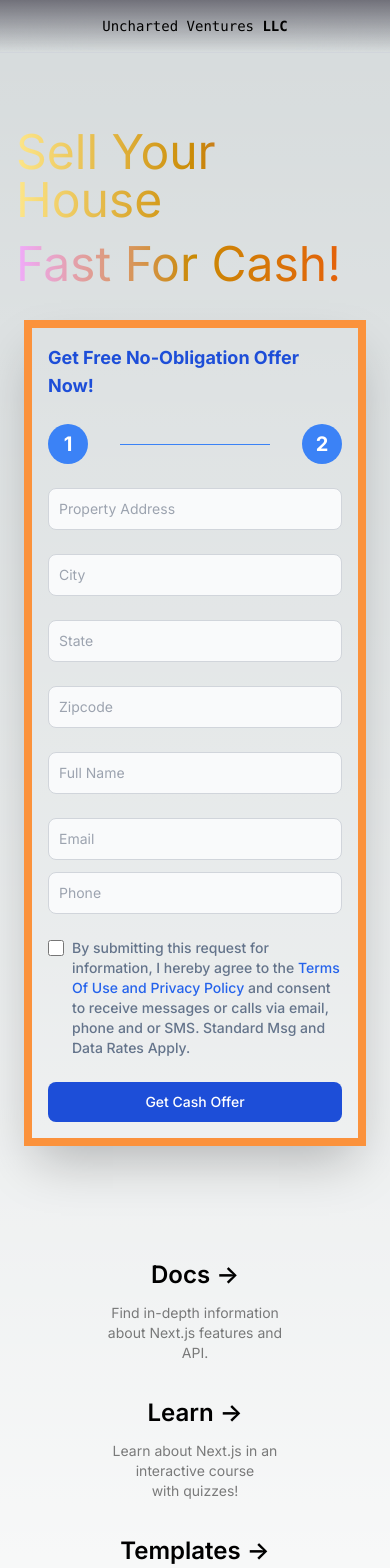
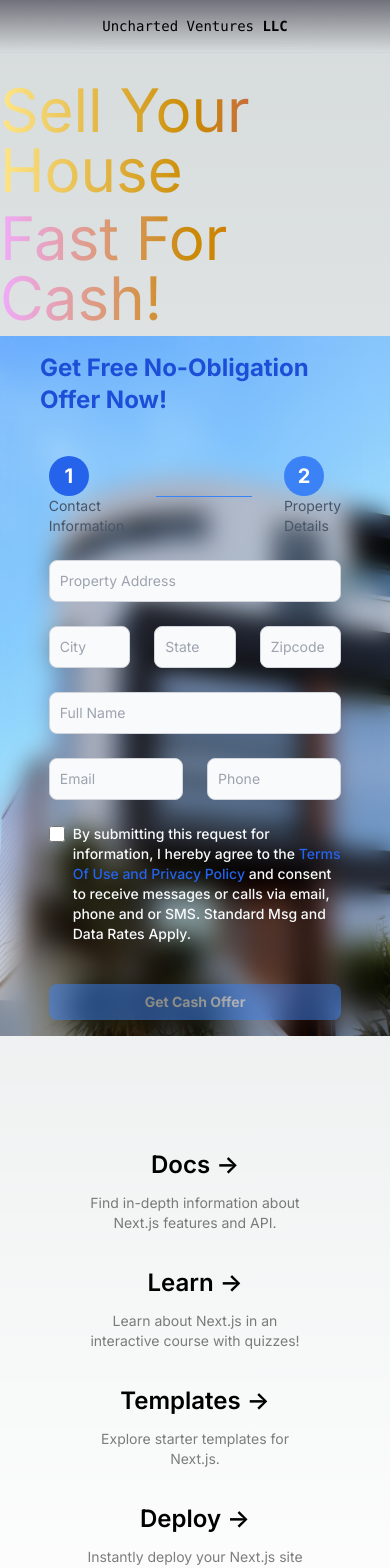
Before and after one commit to ainoyatov/uncharted-ventures, a Next.js app: page / in a window 390 px wide. Shown: the top 1568 px of the page. Built offline with nearby package versions, Linux system fonts and the light colour scheme.

Commit message:
mobile form updated

```diff
--- a/app/page.tsx
+++ b/app/page.tsx
@@ -4,7 +4,7 @@ import ContactMiniForm from "@/components/contact-forms/contactMini";
 
 export default function Home() {
   return (
-    <main className="flex min-h-screen flex-col items-center  py-24 md:p-0 p-4">
+    <main className="flex min-h-screen flex-col items-center py-4 md:p-0 lg:p-4 ">
       <div className="z-10 w-full  items-center justify-between font-mono text-sm 2xl:text-lg lg:flex 4xl:justify-center p-4">
         <p className="fixed lg:mb-4 left-0 top-0 flex w-full justify-center border-b border-gray-300 bg-gradient-to-b from-zinc-500 p-4 backdrop-blur-2xl dark:border-neutral-800 dark:bg-zinc-800/30 dark:from-inherit lg:static lg:w-auto  lg:rounded-xl lg:border lg:bg-gray-200 lg:p-4 lg:dark:bg-zinc-800/30">
           Uncharted Ventures&nbsp;
@@ -24,8 +24,8 @@ export default function Home() {
 
         <div className="absolute inset-0 grid grid-cols-2 place-items-center mx-2">
           <div className="flex flex-col space-y-4">
-            <h1 className="bg-gradient-to-r from-amber-200 via-yellow-600 to-orange-600 bg-clip-text text-transparent text-4xl md:text-5xl lg:text-6xl xl:text-7xl 2xl:text-8xl">Sell Your House</h1>
-            <h1 className="bg-gradient-to-r from-emerald-200 via-yellow-600 to-orange-600 bg-clip-text text-transparent text-4xl md:text-5xl lg:text-6xl xl:text-7xl 2xl:text-8xl">Fast For Cash!</h1>
+            <h1 className="bg-gradient-to-r from-white via-orange-600 to-white bg-clip-text text-transparent text-4xl md:text-5xl lg:text-6xl xl:text-7xl 2xl:text-8xl">Sell Your House</h1>
+            <h1 className="bg-gradient-to-r from-white via-orange-600 to-white bg-clip-text text-transparent text-4xl md:text-5xl lg:text-6xl xl:text-7xl 2xl:text-8xl">Fast For Cash!</h1>
           </div>
           <div className="max-w-md backdrop-blur-md">
             <ContactMiniForm />
@@ -33,13 +33,15 @@ export default function Home() {
         </div>
       </div>
 
-      <div className="flex flex-col items-center md:hidden">
-        <div className="">
-          <h1 className="mb-4 bg-gradient-to-r from-amber-200 via-yellow-600 to-fuchsia-600 bg-clip-text text-transparent text-5xl ">Sell Your House</h1>
-          <h1 className="bg-gradient-to-r from-fuchsia-300 via-yellow-600 to-orange-600 bg-clip-text text-transparent text-5xl ">Fast For Cash!</h1>
+      <div className="flex flex-col place-items-center py-8  md:hidden">
+        <div className="flex flex-col justify-center">
+          <h1 className="h-32 bg-gradient-to-r from-amber-200 via-yellow-600 to-fuchsia-600 bg-clip-text text-transparent text-6xl ">Sell Your House</h1>
+          <h1 className="h-32 bg-gradient-to-r from-fuchsia-300 via-yellow-600 to-orange-600 bg-clip-text text-transparent text-6xl ">Fast For Cash!</h1>
         </div>
-        <div className="p-2 py-8 max-w-4xl">
-          <ContactForm />
+        <div className=" bg-image-main bg-cover ">
+          <div className="backdrop-blur-md">
+            <ContactForm />
+          </div>
         </div>
       </div>
 
--- a/components/contact-forms/contactForm.jsx
+++ b/components/contact-forms/contactForm.jsx
@@ -1,63 +1,158 @@
 'use client'
 
-import CustomButton from '@/components/custom-buttons/customButton';
-
+import { useForm } from "react-hook-form";
+import { useState } from "react";
 
 const ContactForm = () => {
 
-    const handleSubmit = () => {
-        alert('Message Sent!!!')
+    const [isToggled, setIsToggled] = useState(false);
+    const {register, handleSubmit, reset} = useForm();
+
+    const toggle = () => {
+        setIsToggled(!isToggled);
+    }
+
+    const onSubmit = async (data) => {
+        console.log('Submit is working!')
     }
 
     return (
-        <form className='border-orange-400 border-8 p-4 shadow-2xl'>
-            <div className='mb-6 flex justify-center'>
-                <p className="text-blue-700 font-bold text-lg 2xl:text-2xl">Get Free No-Obligation Offer Now!</p>
+        <form onSubmit={handleSubmit(onSubmit)} className='flex flex-col items-center'>
+            <div className='mb-6 flex w-full max-xs:px-10 justify-center'>
+                <div className="text-blue-700 font-bold text-2xl py-4">Get Free No-Obligation Offer Now!</div>
             </div>
-            <div className='flex flex-row place-items-center mb-6'>
-                <div className='flex p-4 items-center justify-center w-10 h-10 bg-blue-500 text-white text-xl font-bold rounded-full'>1</div>
+            <div className='flex flex-row place-items-center mb-6 w-3/4'>
+                <div className="flex flex-col">
+                    <div className='flex p-4 items-center justify-center w-10 h-10 bg-blue-600 text-white text-xl font-bold rounded-full'>1</div>
+                    <div className="text-sm text-slate-600">Contact Information</div>
+                </div>
                 <div className='flex flex-col w-full h-px bg-blue-500 mx-8'></div>
-                <div className='flex p-4 items-center justify-center w-10 h-10 bg-blue-500 text-white text-xl font-bold rounded-full'>2</div>
-            </div>
-
-
-            <div className='mb-6'>
-                <input type="text"  className="bg-gray-50 border border-gray-300 text-gray-900 text-sm rounded-lg focus:ring-blue-500 focus:border-blue-500 block w-full p-2.5 dark:bg-gray-700 dark:border-gray-600 dark:placeholder-gray-400 dark:text-white dark:focus:ring-blue-500 dark:focus:border-blue-500" placeholder="Property Address" required />
-            </div>
-            <div className="grid gap-6 mb-6 md:grid-cols-3">
-                <div>
-                    <input type="text" id="first_name" className="bg-gray-50 border border-gray-300 text-gray-900 text-sm rounded-lg focus:ring-blue-500 focus:border-blue-500 block w-full p-2.5 dark:bg-gray-700 dark:border-gray-600 dark:placeholder-gray-400 dark:text-white dark:focus:ring-blue-500 dark:focus:border-blue-500" placeholder="City" required />
-                </div>
-                <div>
-                    <input type="text" id="last_name" className="bg-gray-50 border border-gray-300 text-gray-900 text-sm rounded-lg focus:ring-blue-500 focus:border-blue-500 block w-full p-2.5 dark:bg-gray-700 dark:border-gray-600 dark:placeholder-gray-400 dark:text-white dark:focus:ring-blue-500 dark:focus:border-blue-500" placeholder="State" required />
-                </div>
-                <div>
-                    <input type="text" id="company" className="bg-gray-50 border border-gray-300 text-gray-900 text-sm rounded-lg focus:ring-blue-500 focus:border-blue-500 block w-full p-2.5 dark:bg-gray-700 dark:border-gray-600 dark:placeholder-gray-400 dark:text-white dark:focus:ring-blue-500 dark:focus:border-blue-500" placeholder="Zipcode" required />
-                </div>
-
-            </div>
-            <div className="mb-6">
-                <input type="full-name" placeholder="Full Name" id="email" className="bg-gray-50 border border-gray-300 text-gray-900 text-sm rounded-lg focus:ring-blue-500 focus:border-blue-500 block w-full p-2.5 dark:bg-gray-700 dark:border-gray-600 dark:placeholder-gray-400 dark:text-white dark:focus:ring-blue-500 dark:focus:border-blue-500" required />
-            </div>
-
-            <div className="grid gap-3 mb-6 md:grid-cols-2">
-                <div>
-                    <input type="text" className="bg-gray-50 border border-gray-300 text-gray-900 text-sm rounded-lg focus:ring-blue-500 focus:border-blue-500 block w-full p-2.5 dark:bg-gray-700 dark:border-gray-600 dark:placeholder-gray-400 dark:text-white dark:focus:ring-blue-500 dark:focus:border-blue-500" placeholder="Email" required />
-                </div>
-                <div>
-                    <input type="text" className="bg-gray-50 border border-gray-300 text-gray-900 text-sm rounded-lg focus:ring-blue-500 focus:border-blue-500 block w-full p-2.5 dark:bg-gray-700 dark:border-gray-600 dark:placeholder-gray-400 dark:text-white dark:focus:ring-blue-500 dark:focus:border-blue-500" placeholder="Phone" required/>
+                <div className="flex flex-col">
+                    <div className='flex p-4 items-center justify-center w-10 h-10 bg-blue-500 text-white text-xl font-bold rounded-full'>2</div>
+                    <div className="text-sm text-slate-600">Property Details</div>
                 </div>
 
             </div>
 
-            <div className="flex items-start mb-6">
-                <div className="flex items-center h-5">
-                <input id="remember" type="checkbox" value="" className="w-4 h-4 border border-gray-300 rounded bg-gray-50 focus:ring-3 focus:ring-blue-300 dark:bg-gray-700 dark:border-gray-600 dark:focus:ring-blue-600 dark:ring-offset-gray-800" required />
+
+            <div className='mb-6 w-3/4'>
+                <label htmlFor="property-address"></label>
+                <input
+                    type="text"
+                    className="bg-gray-50 border border-gray-300 text-gray-900 text-sm rounded-lg focus:ring-blue-500 focus:border-blue-500 block w-full p-2.5 dark:bg-gray-700 dark:border-gray-600 dark:placeholder-gray-400 dark:text-white dark:focus:ring-blue-500 dark:focus:border-blue-500"
+                    placeholder="Property Address"
+                    required
+                    {...register('property-address')}
+                />
+            </div>
+            <div className="grid gap-6 mb-6 grid-cols-3 w-3/4">
+                <div>
+                    <label htmlFor="city"></label>
+                    <input
+                        type="text"
+                        className="bg-gray-50 border border-gray-300 text-gray-900 text-sm rounded-lg focus:ring-blue-500 focus:border-blue-500 block w-full p-2.5 dark:bg-gray-700 dark:border-gray-600 dark:placeholder-gray-400 dark:text-white dark:focus:ring-blue-500 dark:focus:border-blue-500"
+                        placeholder="City"
+                        required
+                        {...register('city')}
+                    />
                 </div>
-                <label htmlFor="remember" className="ms-2 text-sm font-medium text-slate-500 md:text-slate-200 dark:text-gray-300">By submitting this request for information, I hereby agree to the <a href="#" className="text-blue-600 hover:underline dark:text-blue-500">Terms Of Use and Privacy Policy</a> and consent to receive messages or calls via email, phone and or SMS. Standard Msg and Data Rates Apply.</label>
+                <div>
+                    <label htmlFor='state'></label>
+                    <input
+                        type="text"
+                        className="bg-gray-50 border border-gray-300 text-gray-900 text-sm rounded-lg focus:ring-blue-500 focus:border-blue-500 block w-full p-2.5 dark:bg-gray-700 dark:border-gray-600 dark:placeholder-gray-400 dark:text-white dark:focus:ring-blue-500 dark:focus:border-blue-500"
+                        placeholder="State"
+                        required
+                        {...register('state')}
+                    />
+                </div>
+                <div>
+                    <label htmlFor='zipcode'></label>
+                    <input
+                        type="text"
+                        className="bg-gray-50 border border-gray-300 text-gray-900 text-sm rounded-lg focus:ring-blue-500 focus:border-blue-500 block w-full p-2.5 dark:bg-gray-700 dark:border-gray-600 dark:placeholder-gray-400 dark:text-white dark:focus:ring-blue-500 dark:focus:border-blue-500"
+                        placeholder="Zipcode"
+                        required
+                        {...register('zipcode')}
+                    />
+                </div>
+
+            </div>
+            <div className="mb-6 w-3/4">
+                <label htmlFor='full-name'></label>
+                <input
+                    type="text"
+                    placeholder="Full Name"
+                    className="bg-gray-50 border border-gray-300 text-gray-900 text-sm rounded-lg focus:ring-blue-500 focus:border-blue-500 block w-full p-2.5 dark:bg-gray-700 dark:border-gray-600 dark:placeholder-gray-400 dark:text-white dark:focus:ring-blue-500 dark:focus:border-blue-500"
+                    required
+                    {...register('full-name')}
+                />
             </div>
 
-            <button type="submit" className="text-white bg-blue-700 hover:bg-blue-800 focus:ring-4 focus:outline-none focus:ring-blue-300 font-medium rounded-lg text-sm w-full sm:w-auto px-5 py-2.5 text-center dark:bg-blue-600 dark:hover:bg-blue-700 dark:focus:ring-blue-800">Get Cash Offer</button>
+            <div className="grid gap-6 mb-6 grid-cols-2 w-3/4">
+                <div>
+                    <label htmlFor='email'></label>
+                    <input
+                        type="text"
+                        className="bg-gray-50 border border-gray-300 text-gray-900 text-sm rounded-lg focus:ring-blue-500 focus:border-blue-500 block w-full p-2.5 dark:bg-gray-700 dark:border-gray-600 dark:placeholder-gray-400 dark:text-white dark:focus:ring-blue-500 dark:focus:border-blue-500"
+                        placeholder="Email"
+                        required
+                        {...register('email')}
+                    />
+                </div>
+                <div>
+                    <label htmlFor='phone'></label>
+                    <input
+                        type="text"
+                        className="bg-gray-50 border border-gray-300 text-gray-900 text-sm rounded-lg focus:ring-blue-500 focus:border-blue-500 block w-full p-2.5 dark:bg-gray-700 dark:border-gray-600 dark:placeholder-gray-400 dark:text-white dark:focus:ring-blue-500 dark:focus:border-blue-500"
+                        placeholder="Phone"
+                        required
+                        {...register('phone')}
+
+                    />
+                </div>
+
+            </div>
+
+            <div className="flex items-start mb-6 w-3/4">
+                <div className="flex items-center h-5">
+                    <label htmlFor='tos'></label>
+                    <input
+                        type="checkbox"
+                        value=""
+                        className="w-4 h-4 border border-gray-300 rounded bg-gray-50 focus:ring-3 focus:ring-blue-300 dark:bg-gray-700 dark:border-gray-600 dark:focus:ring-blue-600 dark:ring-offset-gray-800"
+                        required
+                        {...register('tos')}
+                        onClick={toggle}
+                    />
+                </div>
+                <label
+                    htmlFor="remember"
+                    className="ms-2 text-sm font-medium text-slate-50 md:text-slate-200 dark:text-gray-300">By submitting this request for information, I hereby agree to the <a href="#" className="text-blue-600 hover:underline dark:text-blue-500">Terms Of Use and Privacy Policy</a> and consent to receive messages or calls via email, phone and or SMS. Standard Msg and Data Rates Apply.
+                </label>
+            </div>
+            {isToggled ? (
+                <div className="py-4 w-3/4">
+                    <button
+                        disabled={!isToggled}
+                        type="submit"
+                        className={`active-btn `}
+                    >
+                        <p>Get Cash Offer</p>
+                    </button>
+                </div>
+            ):(
+                <div className="py-4 w-3/4">
+                    <button
+                        disabled={!isToggled}
+                        type="submit"
+                        className={`disabled-btn`}
+                    >
+                        <p>Get Cash Offer</p>
+                    </button>
+                </div>
+            )}
+
         </form>
 
     );
--- a/tailwind.config.ts
+++ b/tailwind.config.ts
@@ -19,10 +19,12 @@ const config: Config = {
     extend: {
       backgroundImage: {
         "gradient-radial": "radial-gradient(var(--tw-gradient-stops))",
-        "gradient-conic":
-          "conic-gradient(from 180deg at 50% 50%, var(--tw-gradient-stops))",
-        "bg-image-main": "url('/modern-condo.jpeg')",
+        "gradient-conic": "conic-gradient(from 180deg at 50% 50%, var(--tw-gradient-stops))",
+        "image-main": "url('/modern-condo.jpeg')",
       },
+      backgroundSize: {
+        "custom-image-main": '200%'
+      }
     },
   },
   plugins: [],
```
Also changed, not shown: app/globals.css (+4 -4 lines), components/contact-forms/contactMini.jsx (+0 -65 lines).
